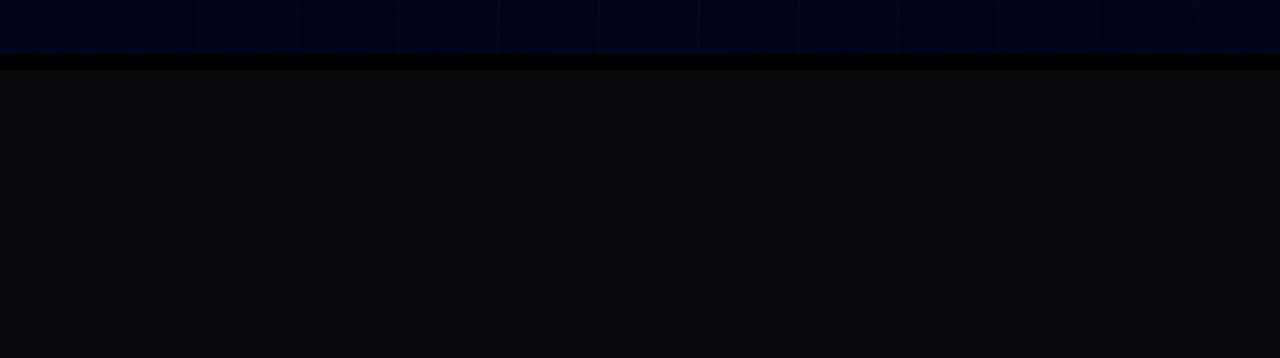
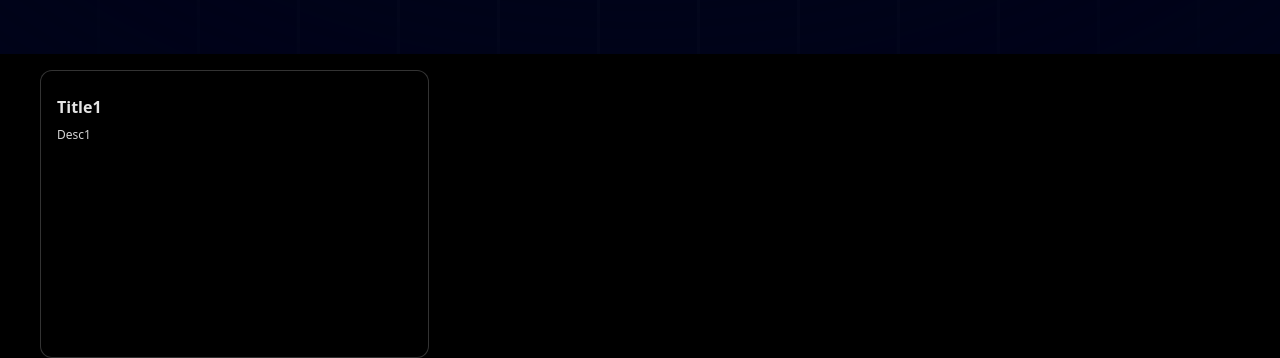
Before and after one commit to Anamay-Upreti/nextjs-portfolio, a Next.js app: page / in a window 1280 px wide. Shown: the part 746-1104 px from the top of the page. Before the commit the page ends 816 px from the top, so only its background shows below. Built offline with nearby package versions, Linux system fonts and the light colour scheme.

Commit message:
started-bentogrid

```diff
--- a/app/page.tsx
+++ b/app/page.tsx
@@ -1,11 +1,16 @@
+import Grid from "@/components/Grid";
 import Hero from "@/components/Hero";
+import { FloatingNav } from "@/components/ui/FloatingNav";
 import Image from "next/image";
+import { HiHomeModern } from "react-icons/hi2";
 
 export default function Home() {
   return (
     <main className="relative bg-black flex justify-center items-center flex-col overflow-hidden mx-auto sm:px-10 px-5 ">
            <div className="max-w-7xl w-full">
+            <FloatingNav navItems={[{name: 'Home', link: '/', icon: <HiHomeModern/>}]} />
             <Hero/>
+            <Grid/>
            </div>
     </main>
   );
--- /dev/null
+++ b/components/Grid.tsx
@@ -0,0 +1,24 @@
+import React from 'react'
+import { BentoGrid, BentoGridItem } from './ui/BentoGrid'
+
+const Grid = () => {
+  return (
+    <section id='about'>
+        <BentoGrid>
+            {[{title: 'Title1', description: 'Desc1',
+            id:"1"}].map((item)  => (
+                <BentoGridItem
+                id={item.id}
+                key={item.id}
+                title={item.title}
+                description={item.description}
+                />
+
+            ))
+            }
+        </BentoGrid>
+    </section>
+  )
+}
+
+export default Grid
--- /dev/null
+++ b/components/ui/BentoGrid.tsx
@@ -0,0 +1,53 @@
+import { cn } from "@/lib/utils";
+export const BentoGrid = ({
+  className,
+  children,
+}: {
+  className?: string;
+  children?: React.ReactNode;
+}) => {
+  return (
+    <div
+      className={cn(
+        "grid md:auto-rows-[18rem] grid-cols-1 md:grid-cols-3 gap-4 max-w-7xl mx-auto ",
+        className
+      )}
+    >
+      {children}
+    </div>
+  );
+};
+
+export const BentoGridItem = ({
+  className,
+  title,
+  description,
+  header,
+  icon,
+}: {
+  className?: string;
+  title?: string | React.ReactNode;
+  description?: string | React.ReactNode;
+  header?: React.ReactNode;
+  icon?: React.ReactNode;
+}) => {
+  return (
+    <div
+      className={cn(
+        "row-span-1 rounded-xl group/bento hover:shadow-xl transition duration-200 shadow-input dark:shadow-none p-4 dark:bg-black dark:border-white/[0.2] bg-white border border-transparent justify-between flex flex-col space-y-4",
+        className
+      )}
+    >
+      {header}
+      <div className="group-hover/bento:translate-x-2 transition duration-200">
+        {icon}
+        <div className="font-sans font-bold text-neutral-600 dark:text-neutral-200 mb-2 mt-2">
+          {title}
+        </div>
+        <div className="font-sans font-normal text-neutral-600 text-xs dark:text-neutral-300">
+          {description}
+        </div>
+      </div>
+    </div>
+  );
+};
--- /dev/null
+++ b/components/ui/FloatingNav.tsx
@@ -0,0 +1,84 @@
+"use client";
+import React, { useState } from "react";
+import {
+  motion,
+  AnimatePresence,
+  useScroll,
+  useMotionValueEvent,
+} from "framer-motion";
+import { cn } from "@/lib/utils";
+import Link from "next/link";
+
+export const FloatingNav = ({
+  navItems,
+  className,
+}: {
+  navItems: {
+    name: string;
+    link: string;
+    icon?: JSX.Element;
+  }[];
+  className?: string;
+}) => {
+  const { scrollYProgress } = useScroll();
+
+  const [visible, setVisible] = useState(false);
+
+  useMotionValueEvent(scrollYProgress, "change", (current) => {
+    // Check if current is not undefined and is a number
+    if (typeof current === "number") {
+      let direction = current! - scrollYProgress.getPrevious()!;
+
+      if (scrollYProgress.get() < 0.05) {
+        setVisible(false);
+      } else {
+        if (direction < 0) {
+          setVisible(true);
+        } else {
+          setVisible(false);
+        }
+      }
+    }
+  });
+
+  return (
+    <AnimatePresence mode="wait">
+      <motion.div
+        initial={{
+          opacity: 1,
+          y: -100,
+        }}
+        animate={{
+          y: visible ? 0 : -100,
+          opacity: visible ? 1 : 0,
+        }}
+        transition={{
+          duration: 0.2,
+        }}
+        className={cn(
+          "flex max-w-fit  fixed top-10 inset-x-0 mx-auto border border-transparent dark:border-white/[0.2] rounded-full dark:bg-black bg-white shadow-[0px_2px_3px_-1px_rgba(0,0,0,0.1),0px_1px_0px_0px_rgba(25,28,33,0.02),0px_0px_0px_1px_rgba(25,28,33,0.08)] z-[5000] pr-2 pl-8 py-2  items-center justify-center space-x-4",
+          className
+        )}
+      >
+        {navItems.map((navItem: any, idx: number) => (
+          <Link
+            key={`link=${idx}`}
+            href={navItem.link}
+            className={cn(
+              "relative dark:text-neutral-50 items-center flex space-x-1 text-neutral-600 dark:hover:text-neutral-300 hover:text-neutral-500"
+            )}
+          >
+            <span className="block sm:hidden">{navItem.icon}</span>
+            <span className="hidden sm:block text-sm">{navItem.name}</span>
+          </Link>
+        ))}
+        <button className="border text-sm font-medium relative border-neutral-200 dark:border-white/[0.2] text-black dark:text-white px-4 py-2 rounded-full">
+          <span>Login</span>
+          <span className="absolute inset-x-0 w-1/2 mx-auto -bottom-px bg-gradient-to-r from-transparent via-blue-500 to-transparent  h-px" />
+        </button>
+      </motion.div>
+    </AnimatePresence>
+  );
+};
+
+export default FloatingNav;
```
